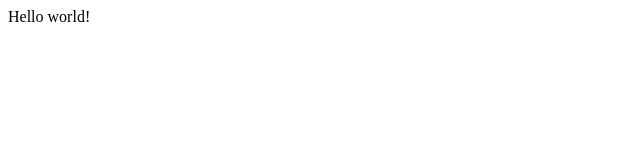
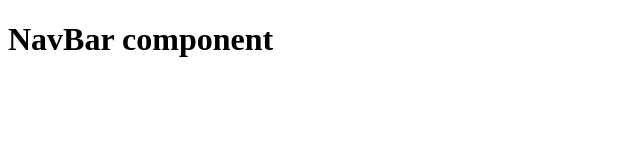
Before and after one commit to bobsany16/mySBUMock, a Gatsby site in the folder mySBU/: page / in a window 1280 px wide. Shown: the whole page, without its empty margins (0-640 px from the left). Built offline with nearby package versions, Linux system fonts and the light colour scheme; Gatsby itself is replaced by a stand-in of ours.

Commit message:
Initial NavBar component

```diff
--- /dev/null
+++ b/mySBU/src/components/NavBar.js
@@ -0,0 +1,12 @@
+import React from "react";
+
+const NavBar = () => {
+    return (
+        <div>
+            <h1>NavBar component</h1>
+        </div>
+    )
+}
+
+
+export default NavBar;
--- a/mySBU/src/pages/index.js
+++ b/mySBU/src/pages/index.js
@@ -1,5 +1,12 @@
 import React from "react"
+import  NavBar from "../components/NavBar";
+
 
 export default function Home() {
-  return <div>Hello world!</div>
+  return (
+    <NavBar />
+
+  )
+
+
 }
```
